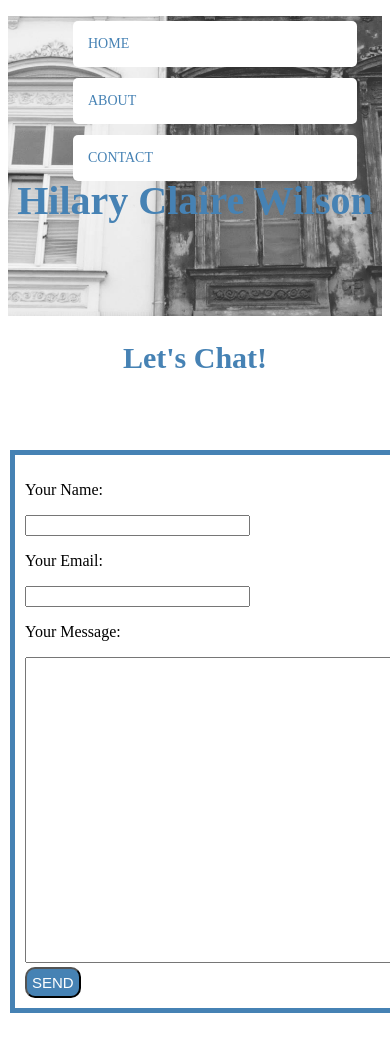
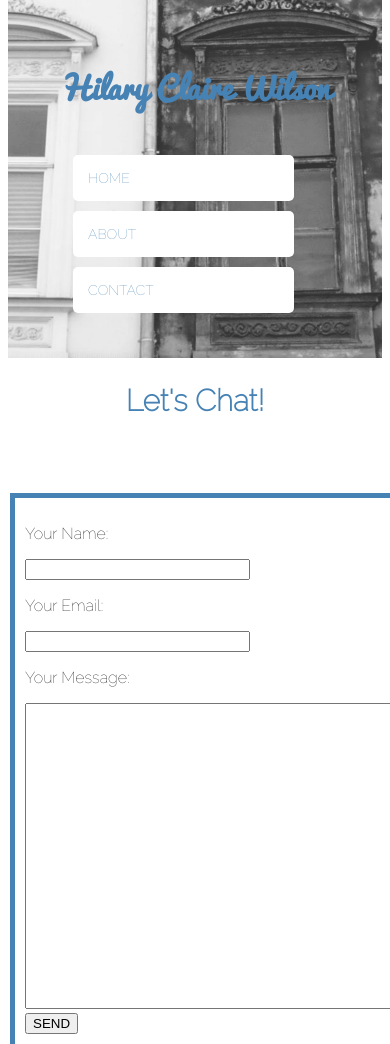
Before and after one commit to hwilson2563/WilsonPortfolio, a plain HTML site: page contact.html in a window 390 px wide. Shown: the top 1044 px of the page. Before the commit the page ends 1013 px from the top, so only its background shows below. Drawn offline with Linux system fonts and the light colour scheme.

Commit message:
@Font-face
Edit of @font-face

```diff
--- a/contact.html
+++ b/contact.html
@@ -6,14 +6,20 @@
 </head>
 <body>
 <header>
-	<nav>
-		<ul>
-			<li><a href="./index.html"> Home </a></li>
-			<li><a href="./about.html"> About </a></li>
-			<li><a href="./contact.html"> Contact</a></li>
-		</ul>
-	</nav>
 <h1>Hilary Claire Wilson</h1>
+<nav>
+	<ul>
+		<li>
+			<a href="./index.html"> Home </a>
+		</li>
+		<li>
+			<a href="./about.html"> About </a>
+		</li>
+		<li>
+			<a href="./contact.html"> Contact</a>
+		</li>
+	</ul>
+</nav>
 </header>
 <h2 class="Lets_chat">Let's Chat!</h2>
 <div id="message-board">
@@ -27,7 +33,7 @@
 			<textarea name="message" cols="50" rows="20">
 			</textarea>
 			<br>
-		<button class="send"> SEND </button>
+			<button type="submit"> SEND </button>
 		</fieldset>
 	</form>
 </div>
--- a/stylesheet.css
+++ b/stylesheet.css
@@ -1,13 +1,15 @@
-@fontface {
+@font-face {
 	 font-family: Pacifico;
     src: url('Pacifico.ttf');
 }
-@fontface {
+@font-face {
 	font-family: Raleway;
 	src: url('Raleway-Thin.ttf');
 }
 nav {
-	text-align: right;
+	display: flex;
+	justify-content: flex-end;
+	margin-top: -275px;
 }
 header {
 	width: 100%;
@@ -17,6 +19,7 @@ header {
 	background-size:cover;
 	background-position: top;
 	background-repeat: no-repeat;
+	margin-top: -50px;
 }
 nav ul {
 	list-style: none;
@@ -50,7 +53,7 @@ h1 {
 	font-size: 67px;
 	font-family: Pacifico;
 	color:#4682B4;
-	padding-top: 50px;
+	padding-top:100px;
 	 }
 
 img {
@@ -129,10 +132,13 @@ button:hover{
 @media screen and (max-width: 660px) {
 	h1 {
 		font-size: 55px;
+
+	}
+	nav {
+		margin-top: -250px;
 	}
 	nav li {
 		padding: 5px;
-		margin-top: 1px;
 	}
 	.greeting {
 		font-size: 35px;
@@ -142,17 +148,24 @@ button:hover{
 	}
 }
 @media Screen and (max-width: 550px){
+	header {
+		height: 400px;
+	}
 	h1{
-		font-size: 40px;
-		margin-top: -75px;
-	}
+		font-size: 30px;
+		margin-top: -50px;
+		}
 	nav {
-		text-align: left;
+		justify-content: flex-start;
+		margin-top: 0px;
 	}
 	nav li {
 		display:flex;
-		flex-direction: column;
-		clear: both;
+		flex-direction: column;	s
+	}
+	nav a {
+		width: 200%;
+		align-content: left;
 	}
 	.greeting {
 		font-size: 30px;
```
Also changed, not shown: about.html (+4 -6 lines), index.html (+2 -2 lines), 1 other file.
